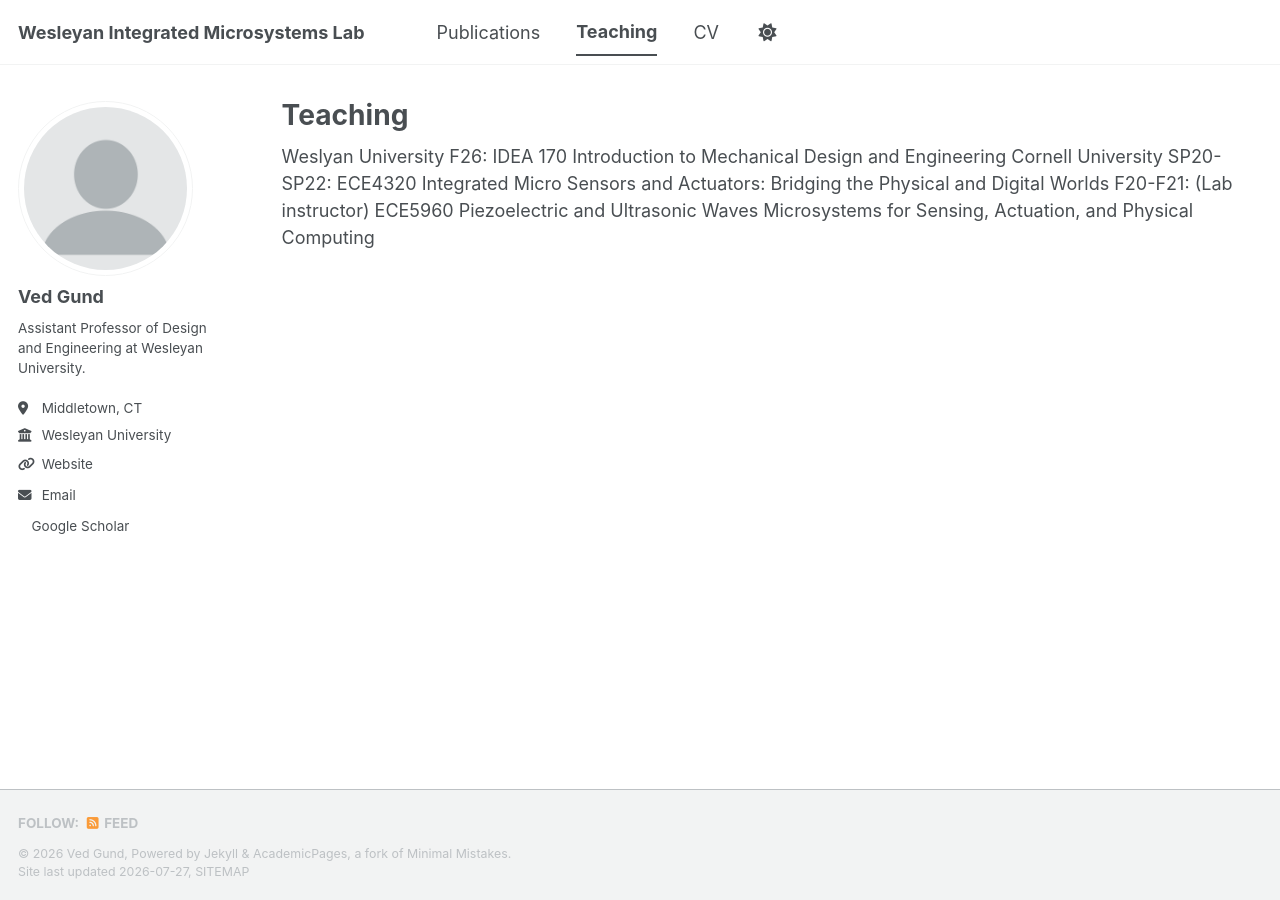
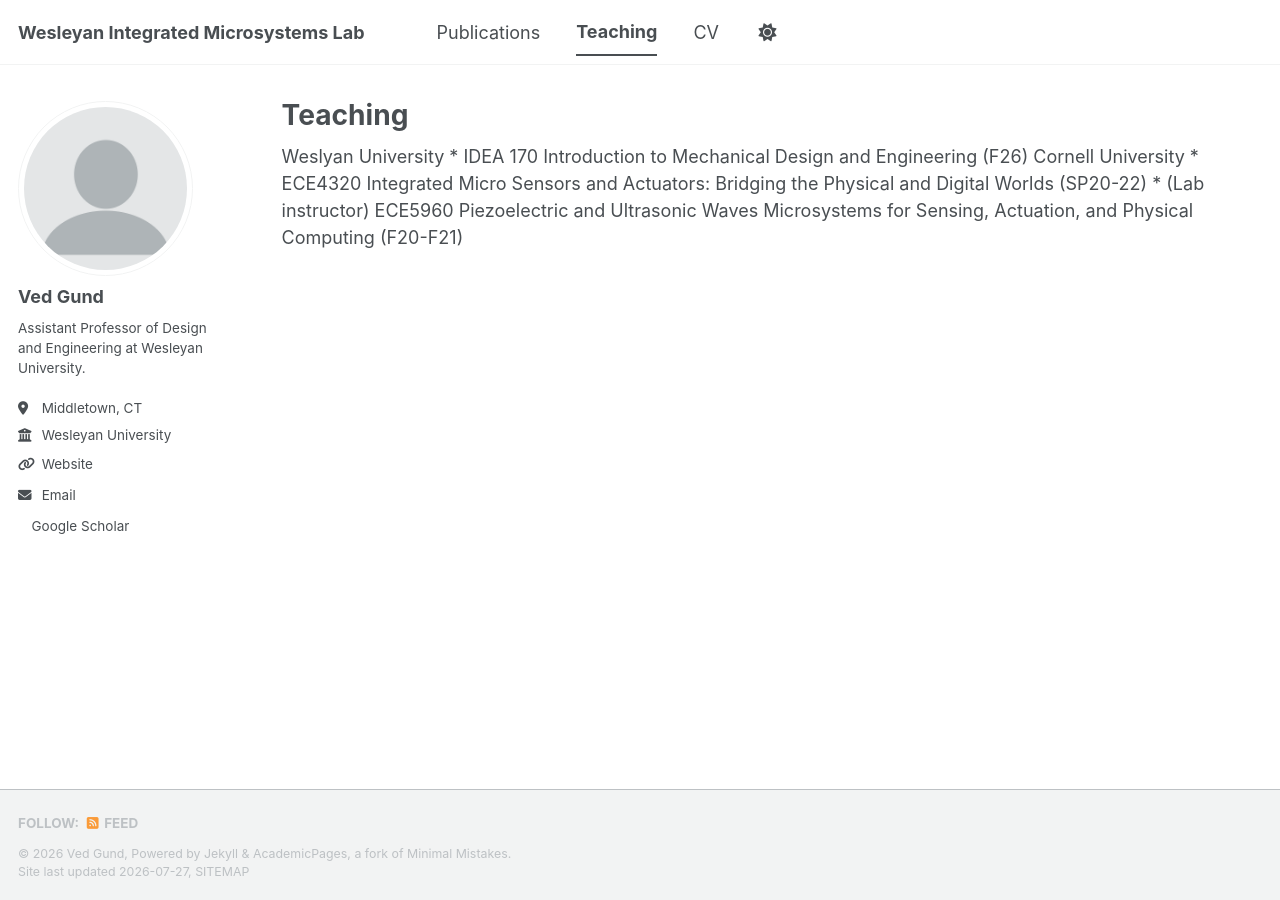
Before and after one commit to wes-ims/wes-ims.github.io, a Jekyll site: the page built from _pages/teaching.html, in a window 1280 px wide. Built offline with Jekyll 4.4.1, drawn with Linux system fonts in a browser that asks for light colours; a style sheet for code colours, icons or effects is not loaded.

Commit message:
Update teaching.html

```diff
--- a/_pages/teaching.html
+++ b/_pages/teaching.html
@@ -6,8 +6,8 @@ author_profile: true
 ---
 
 Weslyan University
-F26: IDEA 170 Introduction to Mechanical Design and Engineering
+* IDEA 170 Introduction to Mechanical Design and Engineering (F26)
 
 Cornell University
-SP20-SP22: ECE4320 Integrated Micro Sensors and Actuators: Bridging the Physical and Digital Worlds
-F20-F21: (Lab instructor) ECE5960 Piezoelectric and Ultrasonic Waves Microsystems for Sensing, Actuation, and Physical Computing
+* ECE4320 Integrated Micro Sensors and Actuators: Bridging the Physical and Digital Worlds (SP20-22)
+* (Lab instructor) ECE5960 Piezoelectric and Ultrasonic Waves Microsystems for Sensing, Actuation, and Physical Computing (F20-F21)
```
